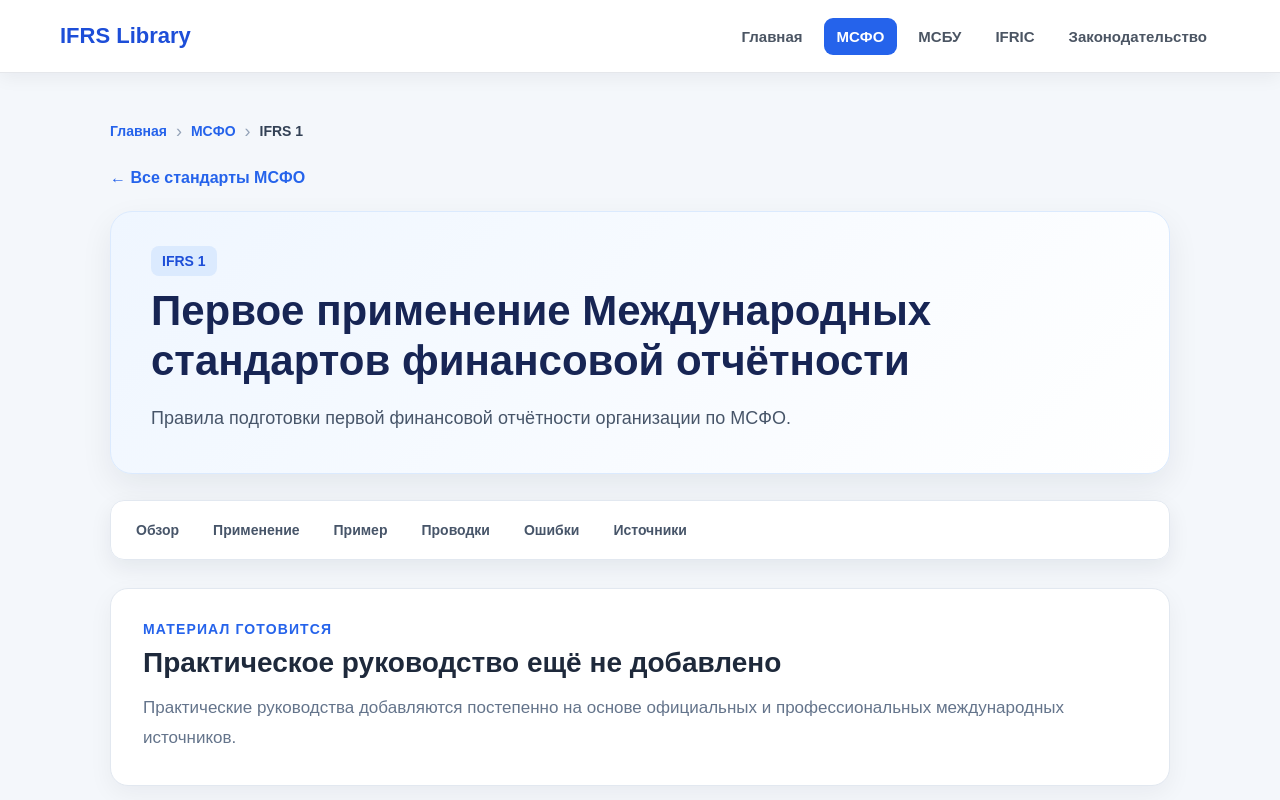
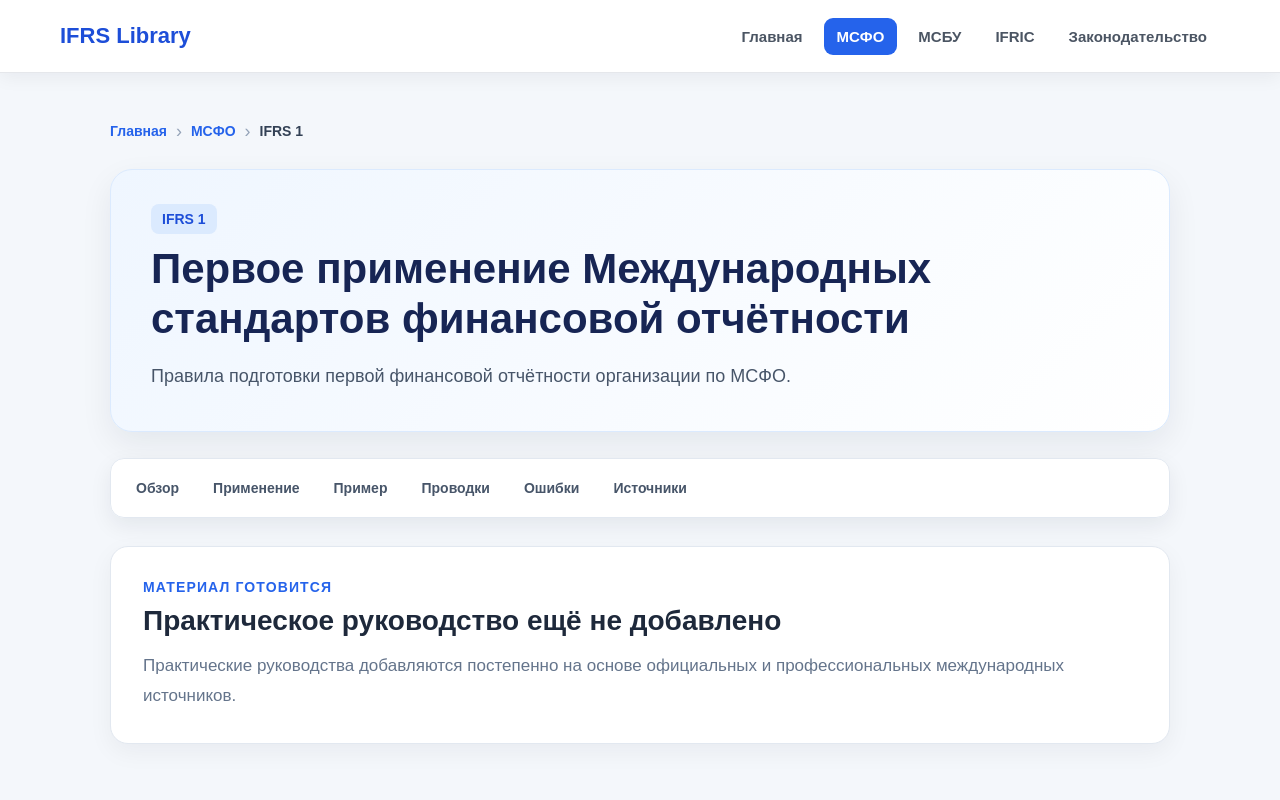
Before and after one commit to Timurkakz/ifrs-library, a React (Vite) app: page /ifrs/1 in a window 1280 px wide. Shown: the top 800 px of the page. Built offline with nearby package versions, Linux system fonts and the light colour scheme.

Commit message:
Улучшил навигацию страниц стандартов

```diff
--- a/src/pages/IFRSDetails.jsx
+++ b/src/pages/IFRSDetails.jsx
@@ -60,9 +60,6 @@ function IFRSDetails() {
 />
 
 
-      <Link to="/ifrs" className="back-link">
-        ← Все стандарты МСФО
-      </Link>
 
       <header className="standard-details-header">
         <span className="standard-code">{standard.code}</span>
```
